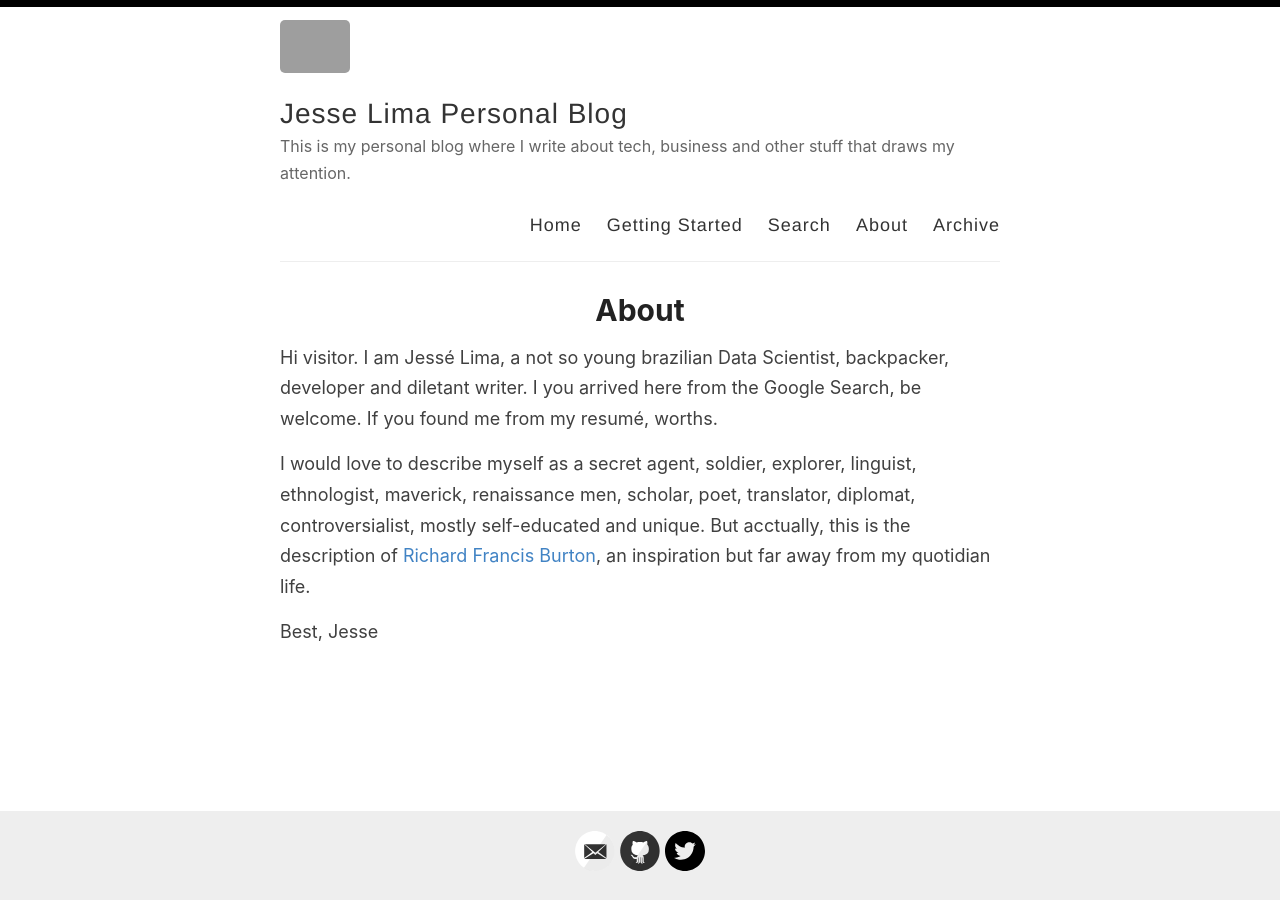
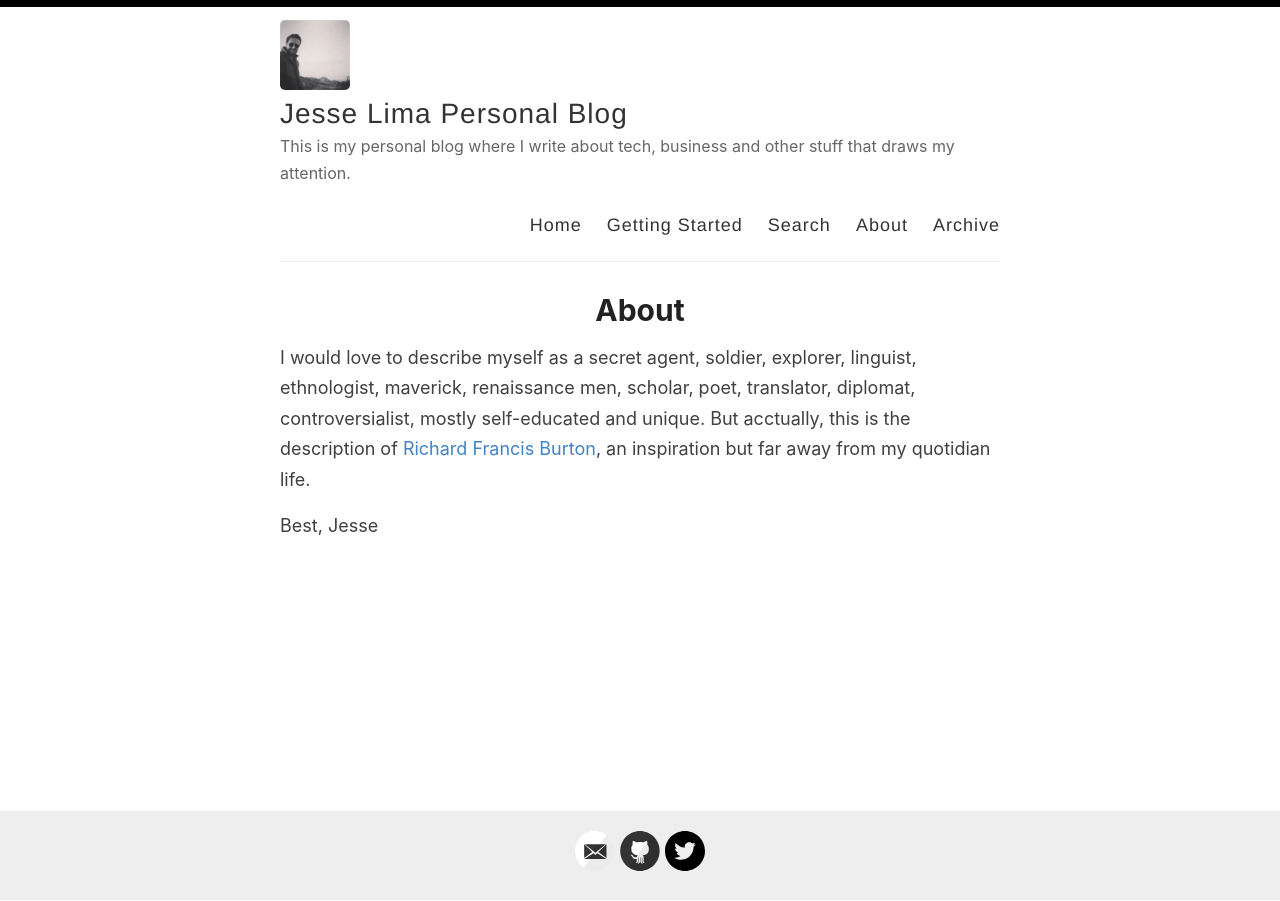
Before and after one commit to jaglima/jaglima.github.io, a Jekyll site: the page built from _pages/about.md, in a window 1280 px wide. Built offline with Jekyll 4.4.1, drawn with Linux system fonts in a browser that asks for light colours; grey boxes are pictures that could not be loaded.

Commit message:
Config updates 3

```diff
--- a/_config.yml
+++ b/_config.yml
@@ -12,7 +12,7 @@ author: Jessé Lima
 description: This is my personal blog where I write about tech, business and other stuff that draws my attention.
 
 # URL of your avatar or profile pic (you could use your GitHub profile pic)
-avatar: /images/.jesse.png
+avatar: /images/jesse.png
 
 #
 # Flags below are optional
--- a/_pages/about.md
+++ b/_pages/about.md
@@ -4,8 +4,6 @@ title: About
 permalink: /about/
 ---
 
- Hi visitor. I am Jessé Lima, a not so young brazilian Data Scientist, backpacker, developer and diletant writer. I you arrived here from the Google Search, be welcome. If you found me from my resumé, worths.
-
 I would love to describe myself as a secret agent, soldier, explorer, linguist, ethnologist, maverick, renaissance men,  scholar, poet, translator, diplomat, controversialist, mostly self-educated and unique. But acctually, this is the description of [Richard Francis Burton](https://en.wikipedia.org/wiki/Richard_Francis_Burton), an inspiration but far away from my quotidian life.
 
 Best,
```
